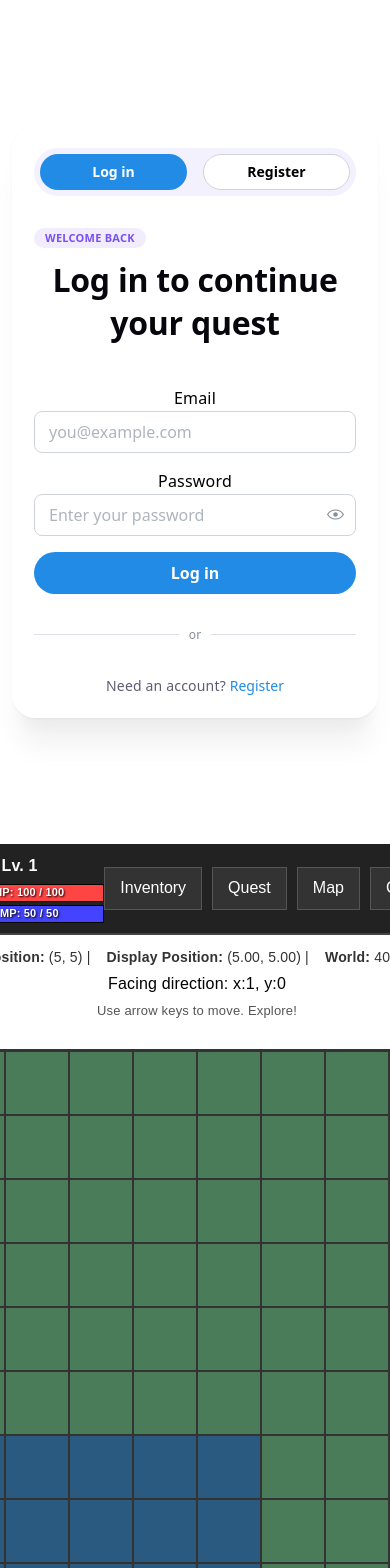
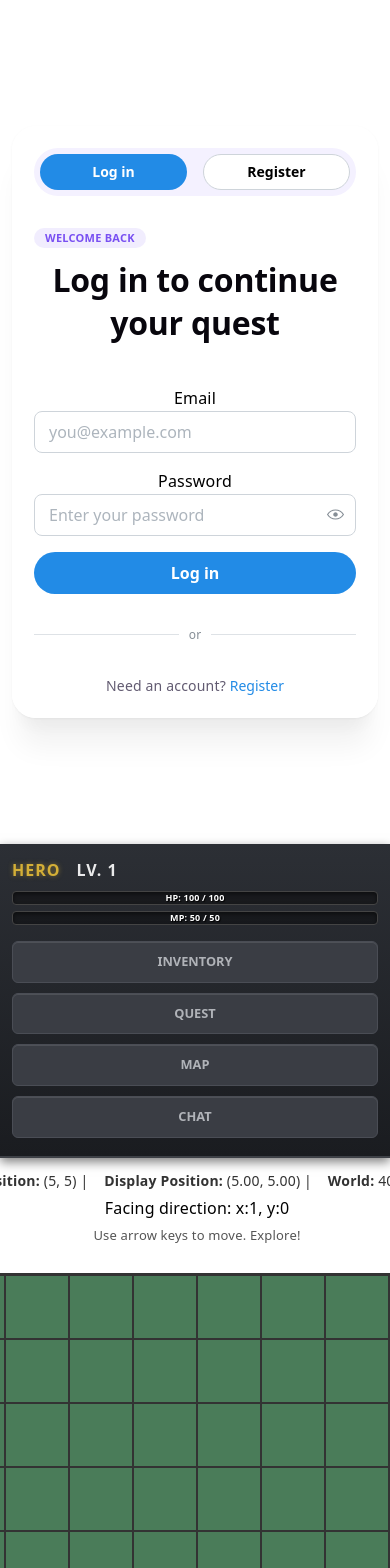
Before and after one commit to MarkDavidovich/ai-quest, a React (Vite) app in the folder frontend/: page / in a window 390 px wide. Shown: the top 1568 px of the page. Built offline with nearby package versions, Linux system fonts and the light colour scheme; a web font is replaced by a local one.

Commit message:
mobile adjustment

```diff
--- a/frontend/src/components/Header/Header.jsx
+++ b/frontend/src/components/Header/Header.jsx
@@ -46,7 +46,7 @@ const Header = () => {
             <button onClick={toggleInventory} className={styles.closeBtn}>X</button>
           </div>
           <div className={styles.grid}>
-            {/* יצירת סלוטים ריקים לדוגמה */}
+
             {[...Array(12)].map((_, i) => (
               <div key={i} className={styles.slot}></div>
             ))}
--- a/frontend/src/components/Header/Header.module.css
+++ b/frontend/src/components/Header/Header.module.css
@@ -1,114 +1,173 @@
+* {
+    font-family: var(--sans);
+}
+
 .header {
     display: flex;
     justify-content: space-between;
     align-items: center;
-    padding: 10px 20px;
-    background-color: #222;
-    color: white;
-    border-bottom: 2px solid #444;
-    font-family: 'Arial', sans-serif;
+    flex-wrap: wrap;
+    gap: 24px;
+    padding: 0 40px;
+    background: linear-gradient(180deg, #2c2f35 0%, #1a1c20 100%);
+    border-bottom: 2px solid #3e4147;
+    box-shadow: 0 4px 10px rgba(0, 0, 0, 0.5);
+    font-family: 'Segoe UI', Tahoma, Geneva, Verdana, sans-serif;
+    height: 80px;
+    width: 100%;
+    max-width: 100%;
+    box-sizing: border-box;
     position: relative;
+    z-index: 1000;
   }
 
-  /* Stats Section */
+
   .statsContainer {
     display: flex;
     flex-direction: column;
-    gap: 5px;
+    gap: 8px;
+    min-width: 0;
   }
 
   .charInfo {
     display: flex;
-    gap: 10px;
+    flex-wrap: wrap;
+    align-items: center;
+    font-size: 1.2rem;
+    letter-spacing: 1px;
+    text-transform: uppercase;
     font-weight: bold;
   }
 
-  .name { color: #ffcc00; }
+  .name {
+    color: #d4af37;
+    text-shadow: 0 0 5px rgba(212, 175, 55, 0.5);
+    margin-right: 10px;
+  }
+
+  .level { color: #ffffff; opacity: 0.9; }
+
 
   .bars {
     display: flex;
     flex-direction: column;
-    gap: 3px;
+    gap: 6px;
+    width: 100%;
   }
 
+
   .barWrapper {
-    width: 150px;
-    height: 18px;
-    background-color: #444;
+    width: 180px;
+    max-width: 100%;
+    height: 14px;
+    background-color: rgba(0, 0, 0, 0.4);
+    border-radius: 4px;
+    border: 1px solid #444;
+    overflow: hidden;
     position: relative;
-    border: 1px solid #000;
     display: flex;
-  justify-content: center;
-  align-items: center;
+    justify-content: center;
+    align-items: center;
+    box-shadow: inset 0 2px 4px rgba(0,0,0,0.5);
   }
 
   .barLabel {
     position: absolute;
-    width: 100%;
-    text-align: center;
-    font-size: 11px;
-    z-index: 1;
-    /* line-height: 15px; */
-    font-weight: bold;
-    color: white;
-    text-shadow: 1px 1px 2px black;
-
+    font-size: 9px;
+    font-weight: 800;
+    color: #fff;
+    z-index: 2;
+    text-shadow: 1px 1px 1px #000;
   }
 
-  .bar { height: 100%; }
-  .hpBar { width: 100%; background-color: #ff4444; }
-  .mpBar { width: 100%; background-color: #4444ff; }
+  .bar {
+    height: 100%;
+    position: absolute;
+    left: 0;
+    top: 0;
+    transition: width 0.3s ease;
+  }
 
-  /* Navigation */
+  .hpBar {
+    background: linear-gradient(90deg, #d32f2f, #ff5252);
+    box-shadow: 0 0 8px rgba(255, 82, 82, 0.4);
+  }
+
+  .mpBar {
+    background: linear-gradient(90deg, #1976d2, #448aff);
+    box-shadow: 0 0 8px rgba(68, 138, 255, 0.4);
+  }
+
+
   .nav {
     display: flex;
-    gap: 10px;
+    flex-wrap: wrap;
+    justify-content: flex-end;
+    gap: 15px;
   }
 
   .navButton {
-    padding: 8px 15px;
-    background-color: #333;
-    color: white;
-    border: 1px solid #555;
+    padding: 10px 22px;
+    background: #3a3d44;
+    color: #b0b3b8;
+    border: 1px solid #4a4d55;
+    border-radius: 6px;
+    font-size: 0.85rem;
+    font-weight: 600;
+    text-transform: uppercase;
+    white-space: nowrap;
     cursor: pointer;
-    transition: background 0.2s;
+    transition: all 0.2s ease;
+    box-shadow: inset 0 1px 0 rgba(255,255,255,0.1);
   }
 
   .navButton:hover {
-    background-color: #555;
+    background: #4a4d55;
+    color: #ffffff;
+    border-color: #d4af37;
+    transform: translateY(-1px);
   }
 
-  /* Inventory Panel */
+  .activeButton {
+    background: linear-gradient(180deg, #4e4435 0%, #3a3226 100%);
+    color: #d4af37;
+    border-color: #d4af37;
+  }
+
   .inventoryPanel {
     position: absolute;
-    top: 70px;
-    right: 20px;
-    width: 250px;
-    background-color: #333;
-    border: 2px solid #555;
-    padding: 15px;
-    z-index: 100;
-    box-shadow: 0 5px 15px rgba(0,0,0,0.5);
+    top: calc(100% + 10px);
+    right: 16px;
+    width: min(300px, calc(100vw - 32px));
+    max-width: calc(100vw - 32px);
+    background: #1e2126;
+    border: 2px solid #d4af37;
+    border-radius: 8px;
+    padding: 20px;
+    box-sizing: border-box;
+    z-index: 1000;
+    box-shadow: 0 10px 30px rgba(0,0,0,0.8);
   }
 
   .inventoryHeader {
     display: flex;
     justify-content: space-between;
     align-items: center;
-    margin-bottom: 10px;
+    gap: 12px;
+    margin-bottom: 12px;
   }
 
   .grid {
     display: grid;
-    grid-template-columns: repeat(4, 1fr);
-    gap: 5px;
+    grid-template-columns: repeat(4, minmax(0, 1fr));
+    gap: 8px;
   }
 
   .slot {
-    width: 50px;
-    height: 50px;
+    aspect-ratio: 1;
     background-color: #444;
     border: 1px solid #666;
+    border-radius: 4px;
   }
 
   .closeBtn {
@@ -118,3 +177,75 @@
     cursor: pointer;
     font-weight: bold;
   }
+
+  @media (max-width: 900px) {
+    .header {
+      height: auto;
+      padding: 16px 20px;
+      align-items: flex-start;
+    }
+
+    .nav {
+      width: 100%;
+      justify-content: flex-start;
+    }
+  }
+
+  @media (max-width: 640px) {
+    .header {
+      gap: 16px;
+      padding: 14px 16px 18px;
+    }
+
+    .statsContainer {
+      width: 100%;
+    }
+
+    .charInfo {
+      font-size: 1rem;
+      gap: 6px;
+    }
+
+    .barWrapper {
+      width: 100%;
+    }
+
+    .nav {
+      display: grid;
+      grid-template-columns: repeat(auto-fit, minmax(120px, 1fr));
+      gap: 10px;
+    }
+
+    .navButton {
+      width: 100%;
+      padding: 10px 14px;
+      font-size: 0.8rem;
+    }
+
+    .inventoryPanel {
+      left: 16px;
+      right: 16px;
+      width: auto;
+      max-width: none;
+      padding: 16px;
+    }
+
+    .grid {
+      grid-template-columns: repeat(3, minmax(0, 1fr));
+    }
+  }
+
+  @media (max-width: 420px) {
+    .header {
+      padding-inline: 12px;
+    }
+
+    .nav {
+      grid-template-columns: 1fr;
+    }
+
+    .inventoryPanel {
+      left: 12px;
+      right: 12px;
+    }
+  }
```
